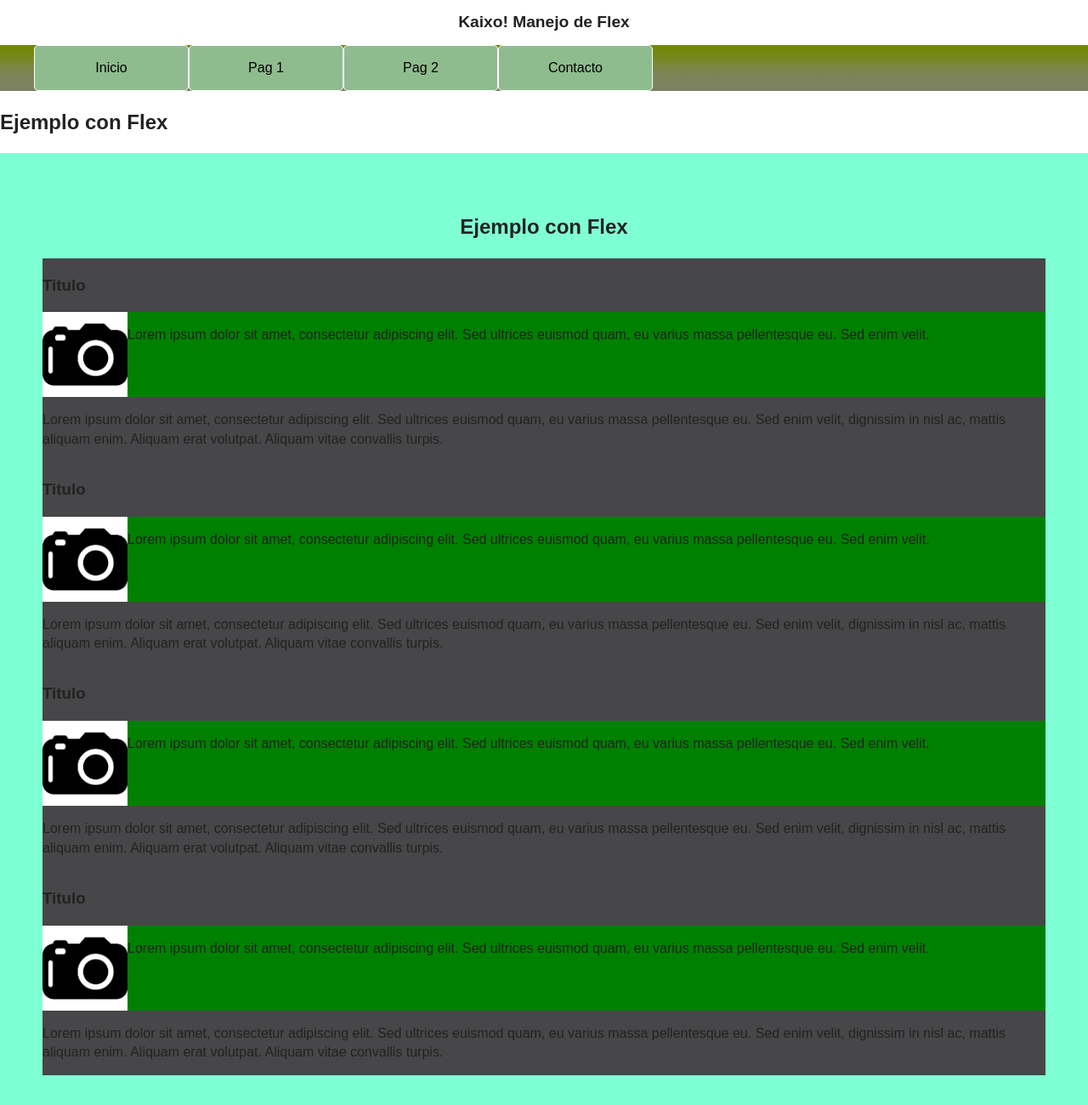
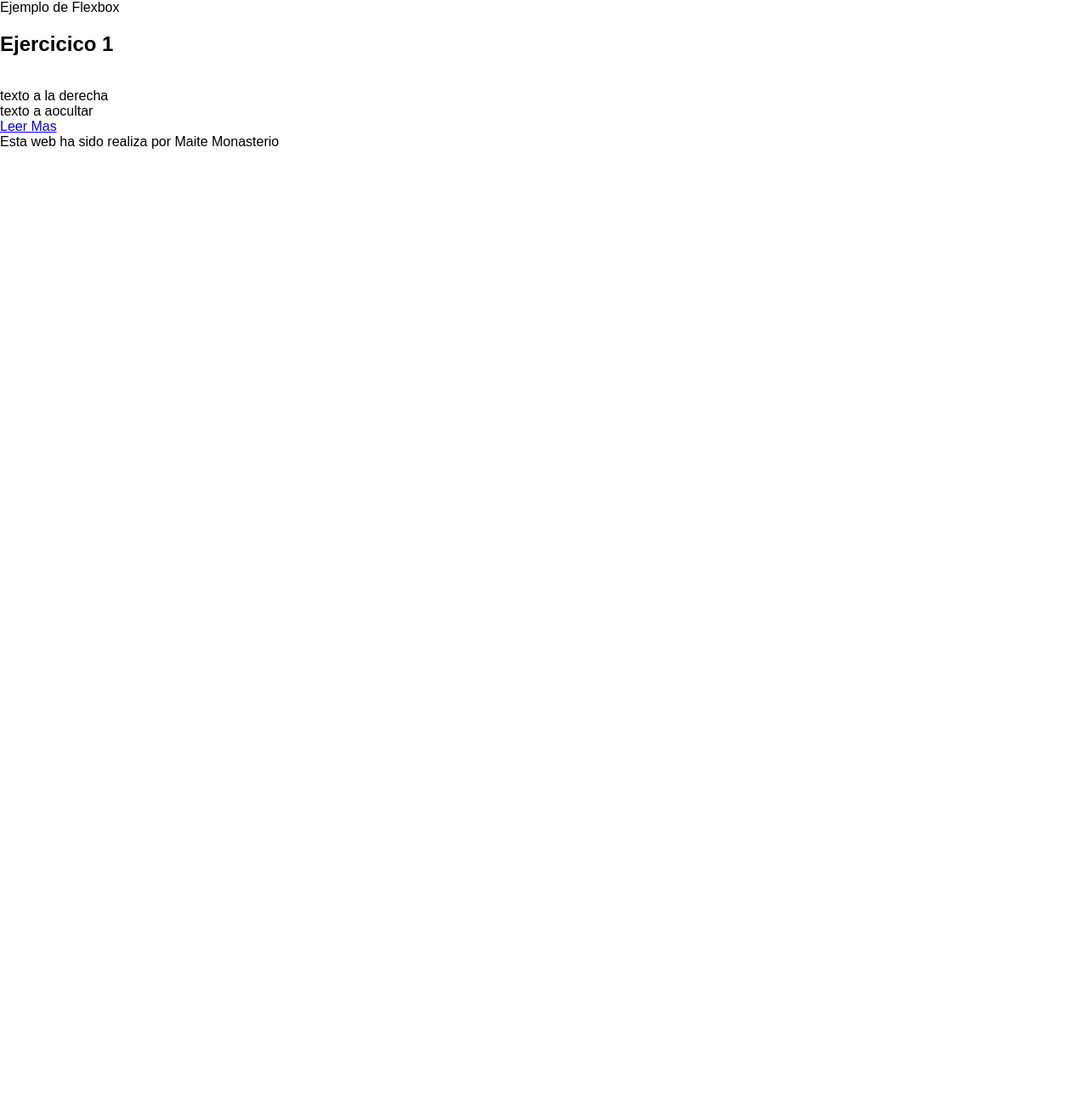
Before and after one commit to maitemona/inicial, a plain HTML site: page ejercicio-flex.html in a window 1280 px wide. Shown: the top 1300 px of the page at 85% size. After the commit the page ends 800 px from the top, so only its background shows below. Drawn offline with nearby package versions, Linux system fonts and the light colour scheme.

Commit message:
FLEX-tablas-style.css Flex-ejercico-flex-main1.css

```diff
--- a/css/main.css
+++ b/css/main.css
@@ -270,15 +270,15 @@ main section:last-child > div{
 .flex-container {
     display: flex; /* ó inline-flex */
     flex-direction: row;
-    /*flex-flow: row wrap;*/
-    background-color: #474749;
+    flex-flow: row wrap;
+   /* background-color: #474749;*/
 
 }
-.flexiflow{
-    flex-flow: row wrap;
-}
-.flexdirec{
+article{
+    display:flex;
     flex-direction: row;
+    flex-wrap: wrap;
+
 }
 /****************EJERCICIO 2***********************/
 header, footer {
@@ -290,13 +290,14 @@ article > div:first-child{
     background-color: red;
 }
 article > div:first-child div{
-   /* width: 250px;*/
+
     background-color: yellow;
 }
 article > div:nth-child(2) {
-   /* width: 350px;*/
+
     background-color: green;
 }
+
 /*#contenedor-flexible {
     background-color: #474749;
     display: flex;
--- /dev/null
+++ b/css/style.css
@@ -0,0 +1,45 @@
+
+
+main{
+    flex-direction: column;
+    flex-wrap: wrap;
+}
+/**contenedor padre flexibe***/
+.tabla-row{
+    display: -webkit-flex;
+    display:inline-flex;
+    display:flex;
+}
+/*clase hija flexibe*/
+.wrapper{
+    /*para chrome*/
+    display: -webkit-flex;
+    /*para ie<8*/
+    display:inline-flex;
+    /*Standar*/
+    display:flex;
+}
+/*column = flex-items*/
+
+.column{
+    /*que no crezca el hijo , solo que se despliege*/
+    -webkit-flex-grow: 0;
+    flex-grow: 0;
+    /*ocupar espacio relativo al que nadie ocupe, le vamos a dar un ancho fijo*/
+    -webkit-flex-shrink: 0;
+    flex-shrink: 0;
+    vertical-align: top;
+
+}
+/**Anchos de columnas y comportamientos de la estructura de columnas**/
+.index{
+    width: 15px;
+}
+
+
+/**Estan van a crecer pq son hijas*/
+.name-surname,.name-surname-dni,.email-telephone,.address-city-zip_code{
+
+    -webkit-flex-grow: 1;
+    flex-grow: 1;
+}
--- a/ejercicio-flex.html
+++ b/ejercicio-flex.html
@@ -9,109 +9,29 @@
     <link rel="apple-touch-icon" href="apple-touch-icon.png">
     <!-- Place favicon.ico in the root directory -->
     <link rel="stylesheet" href="css/normalize.css">
-    <link rel="stylesheet" href="css/main.css?v=20170205">
+    <link rel="stylesheet" href="css/style.css?v=20170205">
     <script src="js/vendor/modernizr-2.8.3.min.js"></script>
 </head>
 <body>
-<header>
-    <h1>Kaixo! Manejo de Flex</h1>
-</header>
-<nav>
-    <ul class="clearfix">
-        <li><a href="#categorias">Inicio</a></li>
-        <li><a href="#pag_1">Pag 1</a></li>
-        <li><a href="#pag_2">Pag 2</a></li>
-        <li><a href="#contacto">Contacto</a></li>
-    </ul>
-</nav>
+<header>Ejemplo de Flexbox</header>
 <main>
-    <header><h2>Ejemplo con Flex</h2></header>
-    <section id="categorias">
-        <header><h2>Ejemplo con Flex</h2></header>
-        <article class="flex-container flexiflow flexdirec">
-            <header><h3>Titulo</h3></header>
-            <div class="flex-container">
-                <div >
-                    <img src="img/foto.png" width="100"  alt="Foto de Texto">
+    <section>
+        <header><h2>Ejercicico 1</h2></header>
+        <div>
+            <article class="flex-container">
+                <header><h2></h2></header>
+                <div>
+                    <div><img></div>
+                    <div>texto a la derecha</div>
                 </div>
                 <div>
-                    <p>
-                        Lorem ipsum dolor sit amet, consectetur adipiscing elit. Sed ultrices euismod quam,
-                        eu varius massa pellentesque eu. Sed enim velit.
-                    </p>
+                    <div>
+                        texto a aocultar
+                    </div>
+                    <a href="#" >Leer Mas</a>
                 </div>
-            </div>
-            <div class="flex-container">
-                <p>
-                    Lorem ipsum dolor sit amet, consectetur adipiscing elit. Sed ultrices euismod quam, eu varius massa pellentesque eu.
-                    Sed enim velit, dignissim in nisl ac, mattis aliquam enim. Aliquam erat volutpat. Aliquam vitae convallis turpis.
-
-                </p>
-            </div>
-        </article>
-        <article class="flex-container flexiflow flexdirec">
-            <header><h3>Titulo</h3></header>
-            <div class="flex-container">
-                <div >
-                    <img src="img/foto.png" width="100"  alt="Foto de Texto">
-                </div>
-                <div>
-                    <p>
-                        Lorem ipsum dolor sit amet, consectetur adipiscing elit. Sed ultrices euismod quam,
-                        eu varius massa pellentesque eu. Sed enim velit.
-                    </p>
-                </div>
-            </div>
-            <div class="flex-container">
-                <p>
-                    Lorem ipsum dolor sit amet, consectetur adipiscing elit. Sed ultrices euismod quam, eu varius massa pellentesque eu.
-                    Sed enim velit, dignissim in nisl ac, mattis aliquam enim. Aliquam erat volutpat. Aliquam vitae convallis turpis.
-
-                </p>
-            </div>
-        </article>
-        <article class="flex-container flexiflow flexdirec">
-            <header><h3>Titulo</h3></header>
-            <div class="flex-container">
-                <div >
-                    <img src="img/foto.png" width="100"  alt="Foto de Texto">
-                </div>
-                <div>
-                    <p>
-                        Lorem ipsum dolor sit amet, consectetur adipiscing elit. Sed ultrices euismod quam,
-                        eu varius massa pellentesque eu. Sed enim velit.
-                    </p>
-                </div>
-            </div>
-            <div class="flex-container">
-                <p>
-                    Lorem ipsum dolor sit amet, consectetur adipiscing elit. Sed ultrices euismod quam, eu varius massa pellentesque eu.
-                    Sed enim velit, dignissim in nisl ac, mattis aliquam enim. Aliquam erat volutpat. Aliquam vitae convallis turpis.
-
-                </p>
-            </div>
-        </article>
-        <article class="flex-container flexiflow flexdirec">
-            <header><h3>Titulo</h3></header>
-            <div class="flex-container">
-                <div >
-                    <img src="img/foto.png" width="100"  alt="Foto de Texto">
-                </div>
-                <div>
-                    <p>
-                        Lorem ipsum dolor sit amet, consectetur adipiscing elit. Sed ultrices euismod quam,
-                        eu varius massa pellentesque eu. Sed enim velit.
-                    </p>
-                </div>
-            </div>
-            <div class="flex-container ">
-                <p>
-                    Lorem ipsum dolor sit amet, consectetur adipiscing elit. Sed ultrices euismod quam, eu varius massa pellentesque eu.
-                    Sed enim velit, dignissim in nisl ac, mattis aliquam enim. Aliquam erat volutpat. Aliquam vitae convallis turpis.
-
-                </p>
-            </div>
-        </article>
+            </article>
+        </div>
     </section>
 </main>
 <footer>
```
Also changed, not shown: tabla.html (added, +48 -0 lines), css/main1.css (added).
